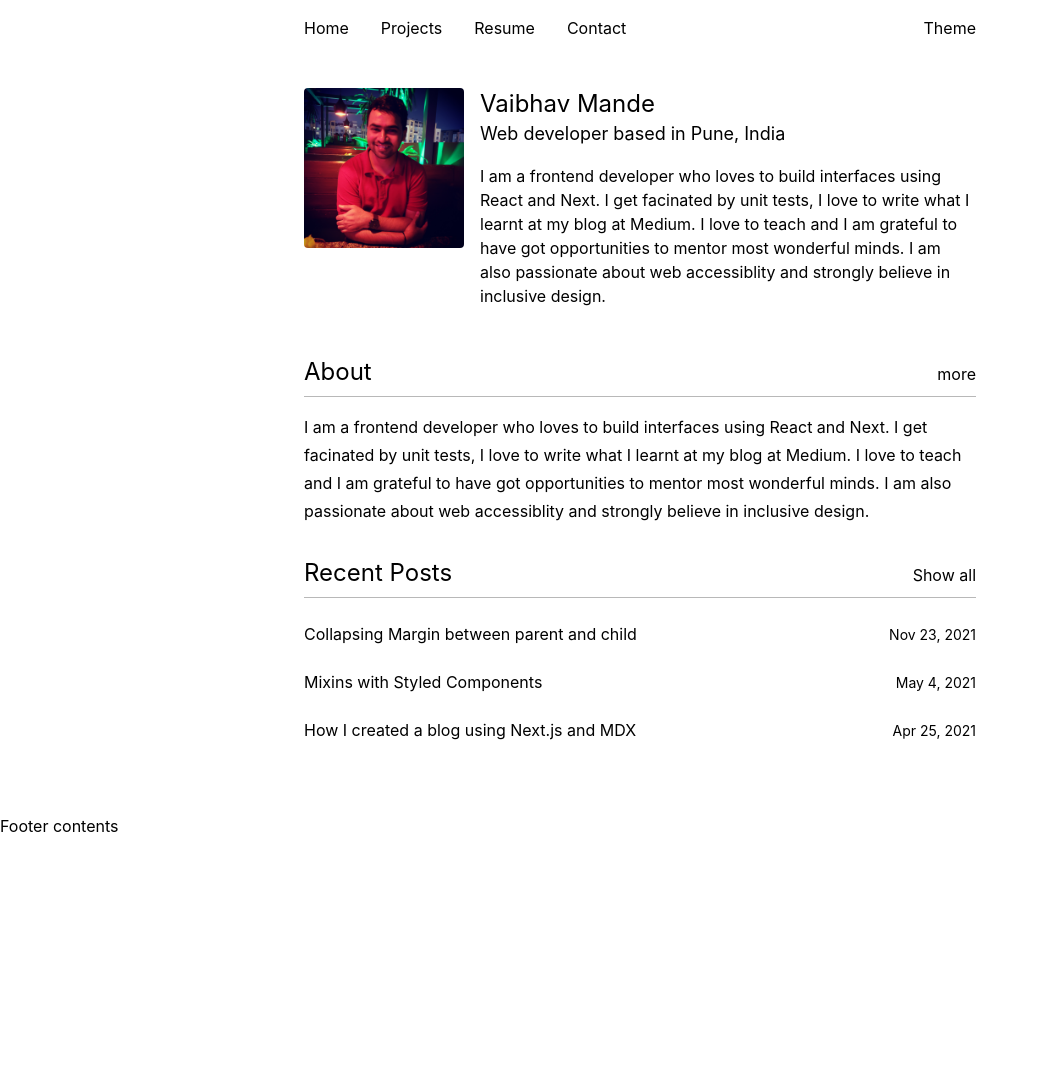
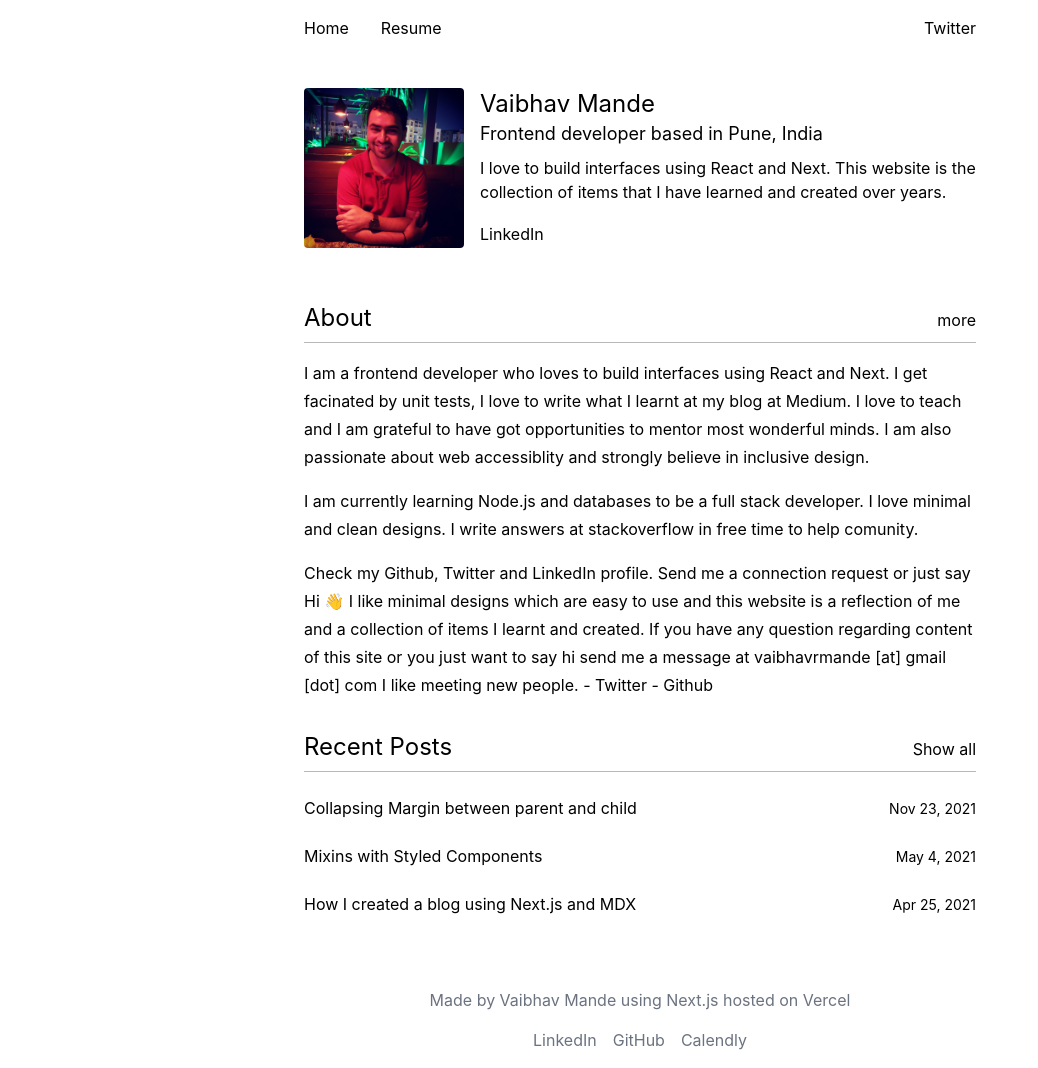
Before and after one commit to vaibhavmande/vaibhavmande.github.io, a Next.js app: page / in a window 1280 px wide. Shown: the whole page, without its empty margins (0-1038 px from the left). Before the commit the page ends 838 px from the top, so only its background shows below. Built offline with nearby package versions, Linux system fonts and the light colour scheme.

Commit message:
Finish user card

```diff
--- a/components/Footer.tsx
+++ b/components/Footer.tsx
@@ -1,3 +1,19 @@
 export default function Footer() {
-  return <footer>Footer contents</footer>;
+  return (
+    <footer className="m-auto max-w-2xl pb-4 text-base">
+      <section className="grid grid-rows-2 gap-4 text-gray-500">
+        <div>
+          Made by Vaibhav Mande using <a href="#">Next.js</a> hosted on{' '}
+          <a href="#">Vercel</a>
+        </div>
+        <nav>
+          <ul className="m-auto flex gap-4 justify-center">
+            <li className="hover:text-gray-800">LinkedIn</li>
+            <li>GitHub</li>
+            <li>Calendly</li>
+          </ul>
+        </nav>
+      </section>
+    </footer>
+  );
 }
--- a/components/Header.tsx
+++ b/components/Header.tsx
@@ -3,15 +3,10 @@ export default function Header() {
   return (
     <header>
       <nav className="mx-auto max-w-2xl w-full flex flex-row justify-between py-4">
-        <ul className="flex gap-8 items-center content-between">
+        <ul className="flex gap-8 items-center content-between w-full">
           <li>
             <Link href="/">
               <a>Home</a>
-            </Link>
-          </li>
-          <li>
-            <Link href="/projects">
-              <a>Projects</a>
             </Link>
           </li>
           <li>
@@ -19,13 +14,12 @@ export default function Header() {
               <a>Resume</a>
             </Link>
           </li>
-          <li>
+          <li className="ml-auto">
             <Link href="/contact">
-              <a>Contact</a>
+              <a>Twitter</a>
             </Link>
           </li>
         </ul>
-        <button>Theme</button>
       </nav>
     </header>
   );
--- a/components/UserCard.tsx
+++ b/components/UserCard.tsx
@@ -3,7 +3,7 @@ import Image from 'next/image';
 export default function UserCard() {
   return (
     <section className="grid gap-4 grid-flow-col auto-cols-auto mb-12">
-      <div className="relative w-40 row-span-2">
+      <div className="relative w-40">
         <Image
           src="/static/images/me.jpg"
           className="rounded p-0"
@@ -12,17 +12,21 @@ export default function UserCard() {
           height={350}
         />
       </div>
-      <div className="h-auto">
-        <h1 className="text-2xl">Vaibhav Mande</h1>
-        <h2 className="text-lg mb-0">Web developer based in Pune, India</h2>
+      <div className="h-auto flex flex-col justify-between">
+        <div className="main">
+          <h1 className="text-2xl">Vaibhav Mande</h1>
+          <h2 className="text-lg mb-0">
+            Frontend developer based in Pune, India
+          </h2>
+        </div>
+        <p className="mt-2">
+          I love to build interfaces using React and Next. This website is the
+          collection of items that I have learned and created over years.
+        </p>
+        <p className="mt-auto mb-2">
+          <a href="/resume">LinkedIn</a>
+        </p>
       </div>
-      <p>
-        I am a frontend developer who loves to build interfaces using React and
-        Next. I get facinated by unit tests, I love to write what I learnt at my
-        blog at Medium. I love to teach and I am grateful to have got
-        opportunities to mentor most wonderful minds. I am also passionate about
-        web accessiblity and strongly believe in inclusive design.
-      </p>
     </section>
   );
 }
--- a/pages/index.tsx
+++ b/pages/index.tsx
@@ -14,14 +14,30 @@ export default function Home() {
           secondaryUrl="/about"
           hasSecondary
         >
-          <p className="leading-7">
-            I am a frontend developer who loves to build interfaces using React
-            and Next. I get facinated by unit tests, I love to write what I
-            learnt at my blog at Medium. I love to teach and I am grateful to
-            have got opportunities to mentor most wonderful minds. I am also
-            passionate about web accessiblity and strongly believe in inclusive
-            design.
-          </p>
+          <>
+            <p className="leading-7 mb-4">
+              I am a frontend developer who loves to build interfaces using
+              React and Next. I get facinated by unit tests, I love to write
+              what I learnt at my blog at Medium. I love to teach and I am
+              grateful to have got opportunities to mentor most wonderful minds.
+              I am also passionate about web accessiblity and strongly believe
+              in inclusive design.
+            </p>
+            <p className="leading-7 mb-4">
+              I am currently learning Node.js and databases to be a full stack
+              developer. I love minimal and clean designs. I write answers at
+              stackoverflow in free time to help comunity.
+            </p>
+            <p className="leading-7">
+              Check my Github, Twitter and LinkedIn profile. Send me a
+              connection request or just say Hi 👋 I like minimal designs which
+              are easy to use and this website is a reflection of me and a
+              collection of items I learnt and created. If you have any question
+              regarding content of this site or you just want to say hi send me
+              a message at vaibhavrmande [at] gmail [dot] com I like meeting new
+              people. - Twitter - Github
+            </p>
+          </>
         </TitledContent>
       </section>
       <RecentPosts number={3} />
```
